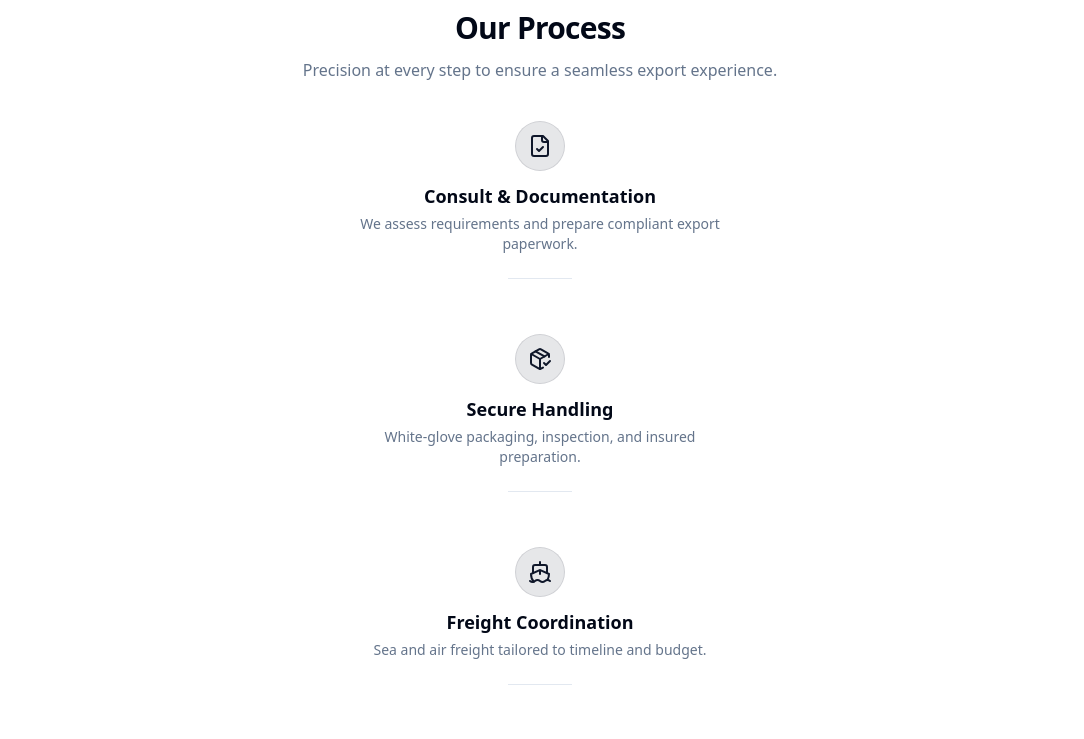
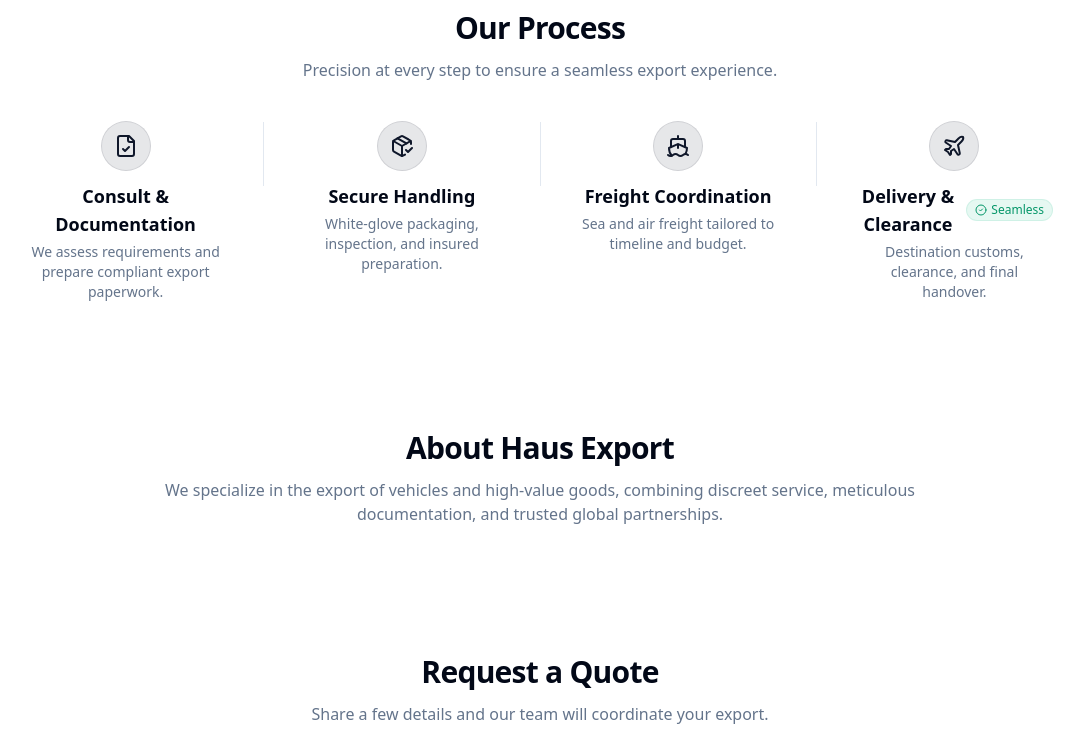
Before and after one commit to AumexAI/HausExport, a React (Vite) app: page / in a window 1280 px wide. Shown: the part 1980-2719 px from the top of the page, without its empty margins (100-1184 px from the left). Built offline with nearby package versions, Linux system fonts and the light colour scheme.

Commit message:
[dyad] Horizontal desktop process layout - wrote 1 file(s)

```diff
--- a/src/components/process.tsx
+++ b/src/components/process.tsx
@@ -2,6 +2,7 @@
 
 import { Separator } from "@/components/ui/separator";
 import { CheckCircle2, FileCheck, Plane, Ship, PackageCheck } from "lucide-react";
+import React from "react";
 
 const steps = [
   {
@@ -36,11 +37,12 @@ const Process = () => {
         </p>
       </div>
 
-      <div className="mx-auto mt-10 max-w-3xl space-y-8">
+      <div className="mx-auto mt-10 max-w-5xl space-y-8 md:flex md:items-start md:justify-between md:gap-6 md:space-y-0">
         {steps.map((s, i) => {
           const Icon = s.icon;
           return (
-            <div key={s.title} className="flex flex-col items-center text-center">
+            <React.Fragment key={s.title}>
+              <div className="flex flex-col items-center text-center md:flex-1">
                 <div className="flex h-12 w-12 items-center justify-center rounded-full bg-primary/10 ring-1 ring-primary/20">
                   <Icon className="h-6 w-6 text-primary" />
                 </div>
@@ -56,8 +58,14 @@ const Process = () => {
                 <p className="mt-1 max-w-[48ch] text-sm text-muted-foreground">
                   {s.desc}
                 </p>
-              {i < steps.length - 1 && <Separator className="mx-auto my-6 w-16" />}
+                {/* Mobile horizontal separator between stacked items */}
+                {i < steps.length - 1 && <Separator className="mx-auto my-6 w-16 md:hidden" />}
               </div>
+              {/* Desktop vertical separator between inline items */}
+              {i < steps.length - 1 && (
+                <Separator orientation="vertical" className="hidden md:block mx-4 h-16" />
+              )}
+            </React.Fragment>
           );
         })}
       </div>
```
Lines whose indentation alone changed are shown as unchanged.
